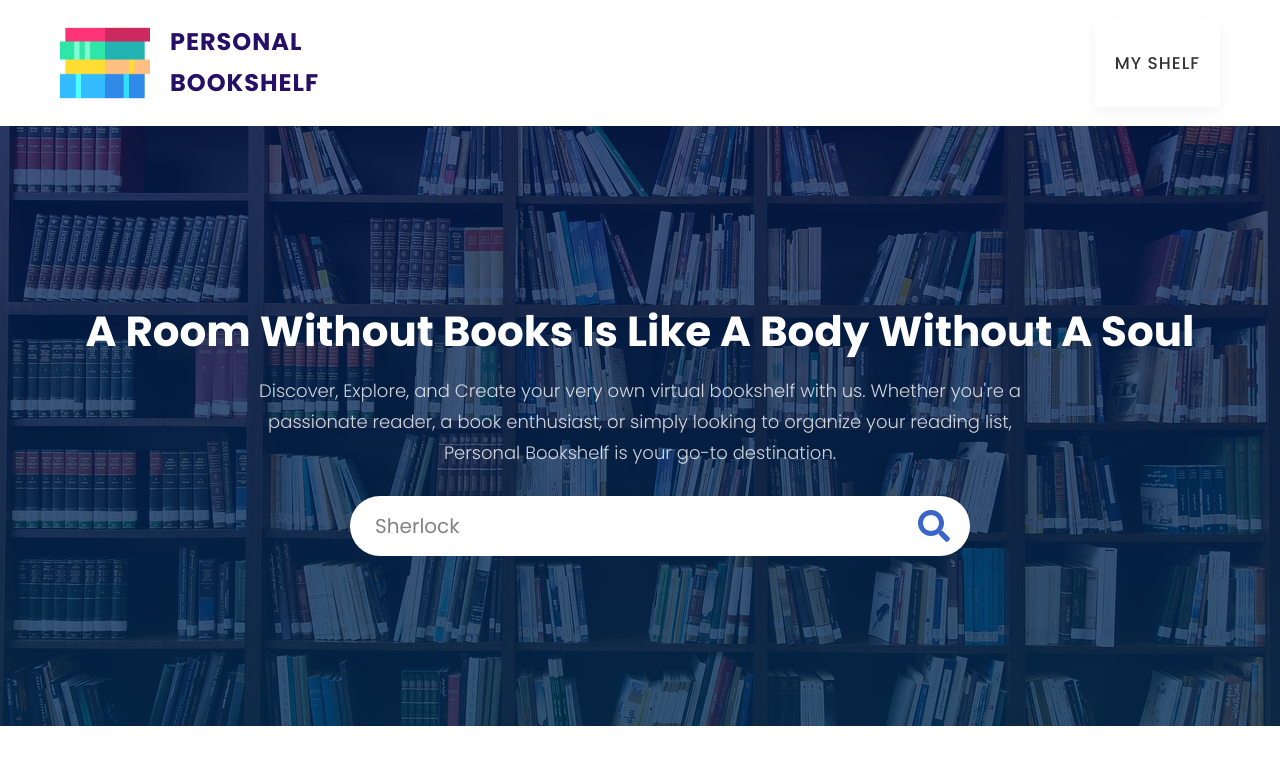
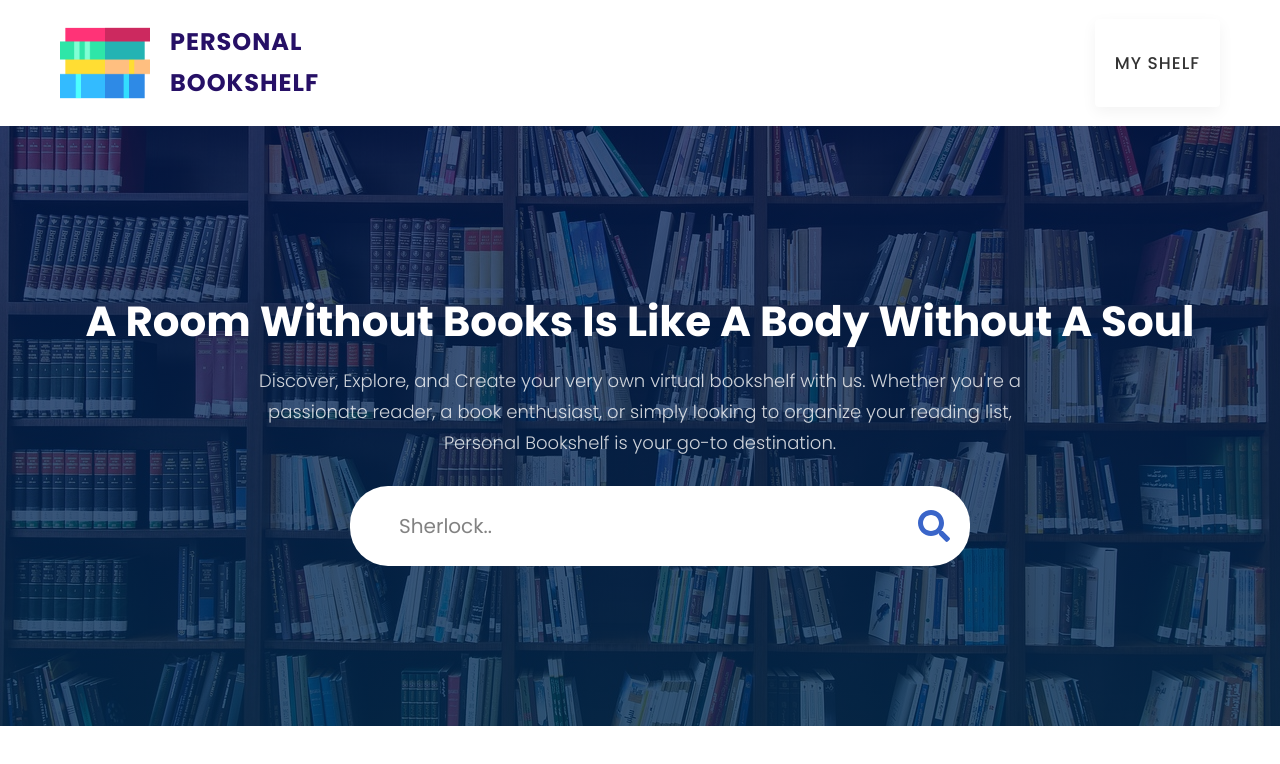
Before and after one commit to shashanksc/BookShelf, a React (Create React App) app: page / in a window 1280 px wide. Shown: the top 764 px of the page. Built offline with nearby package versions, Linux system fonts and the light colour scheme; no server answers.

Commit message:
UI fixing

```diff
--- a/src/components/SearchForm/SearchForm.css
+++ b/src/components/SearchForm/SearchForm.css
@@ -9,8 +9,9 @@
 .search-form-elem .form-control{
     font-size: 2rem;
     padding: 0.5rem;
-    width: 20%;
-    max-width: 200px;
+    width: 100%;
+    margin: 10px auto;
+    max-width: 500px;
 }
 .search-form-elem .form-control::placeholder{
     opacity: 0.9;
--- a/src/components/SearchForm/SearchForm.jsx
+++ b/src/components/SearchForm/SearchForm.jsx
@@ -32,7 +32,7 @@ const SearchForm = () => {
         <div className='search-form-content'>
           <form className='search-form' onSubmit={handleSubmit}>
             <div className='search-form-elem flex flex-sb bg-white'>
-              <input type = "text" className='form-control' onChange = {handleOnChange} placeholder='Sherlock' ref = {searchText} />
+              <input type = "text" className='form-control' onChange = {handleOnChange} placeholder='Sherlock..' ref = {searchText} />
               <button type = "submit" className='flex flex-c' onClick={handleSubmit}>
                 <FaSearch className='text-purple' size = {32} />
               </button>
```
